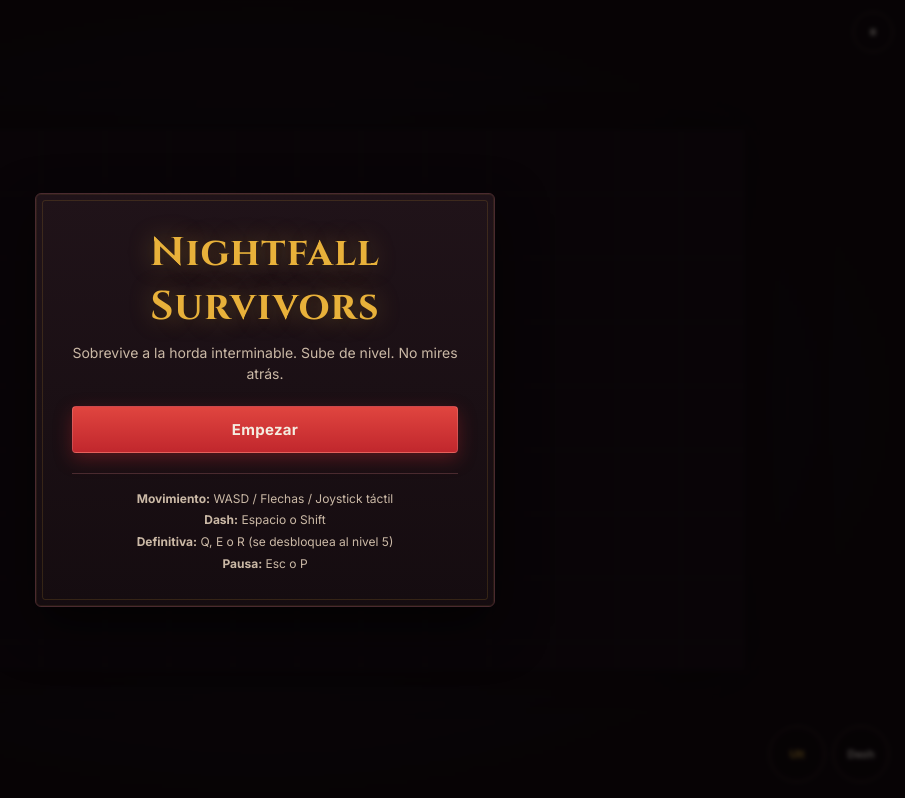
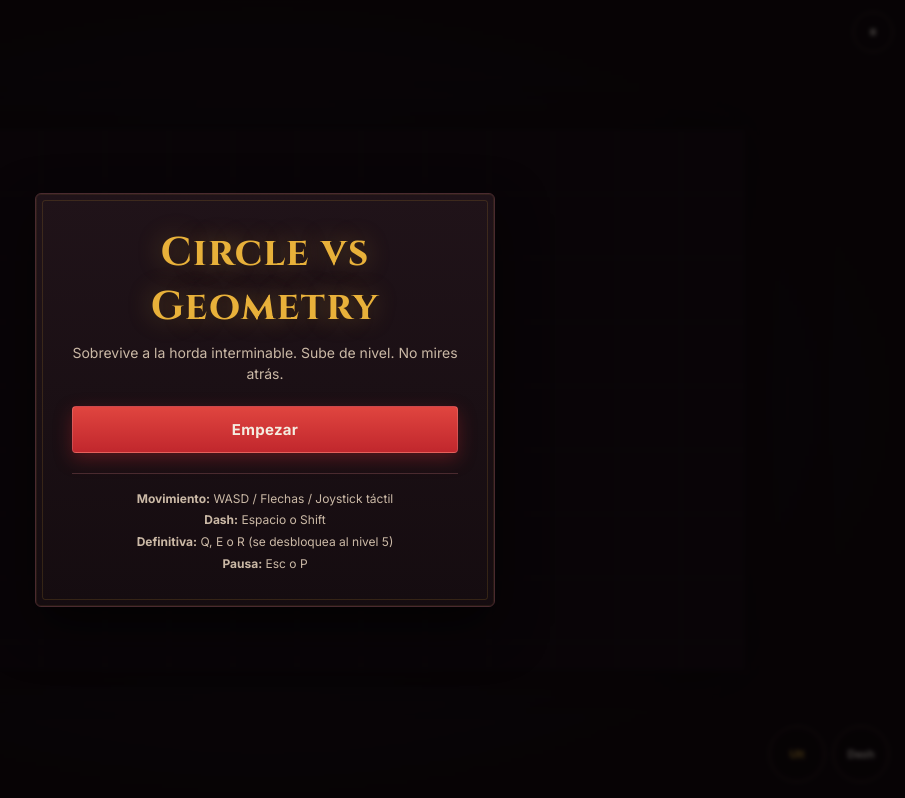
Before and after one commit to JOL25/Juego, a website with bundled scripts: page index.html in a window 1280 px wide. Shown: the whole page, without its empty margins (375-1280 px from the left). Built offline with nearby package versions, Linux system fonts and the light colour scheme.

Commit message:
cambio de nombre

```diff
--- a/index.html
+++ b/index.html
@@ -3,7 +3,7 @@
 <head>
 <meta charset="UTF-8" />
 <meta name="viewport" content="width=device-width, initial-scale=1, viewport-fit=cover" />
-<title>Nightfall Survivors</title>
+<title>Circle vs Geometry</title>
 <link rel="stylesheet" href="style.css" />
 <link rel="preconnect" href="https://fonts.googleapis.com" />
 <link href="https://fonts.googleapis.com/css2?family=Cinzel:wght@600;700&family=Inter:wght@400;600;700&display=swap" rel="stylesheet" />
@@ -21,7 +21,7 @@
     <!-- MAIN MENU -->
     <div id="screen-menu" class="screen">
       <div class="panel panel-menu">
-        <h1 class="game-title">Nightfall Survivors</h1>
+        <h1 class="game-title">Circle vs Geometry</h1>
         <p class="subtitle">Sobrevive a la horda interminable. Sube de nivel. No mires atrás.</p>
         <button id="btn-start" class="btn-primary">Empezar</button>
         <div class="controls-hint">
```
Also changed, not shown: README.md.
